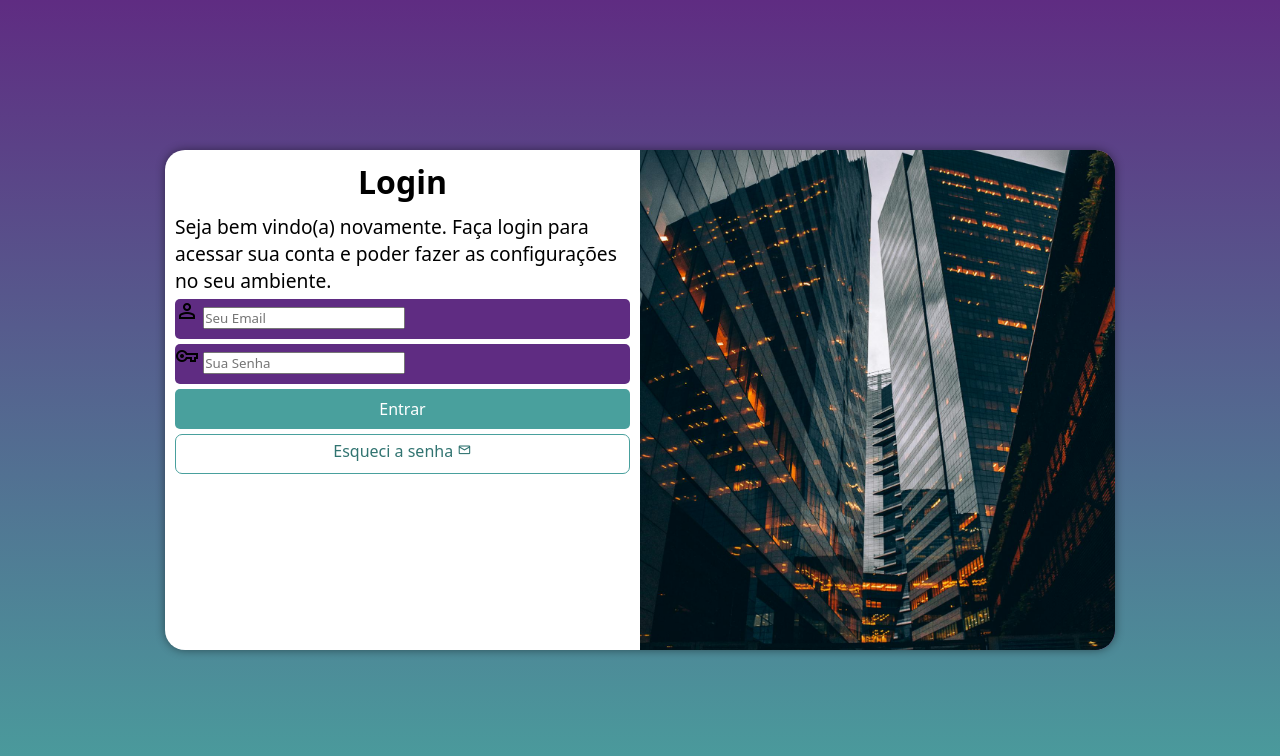
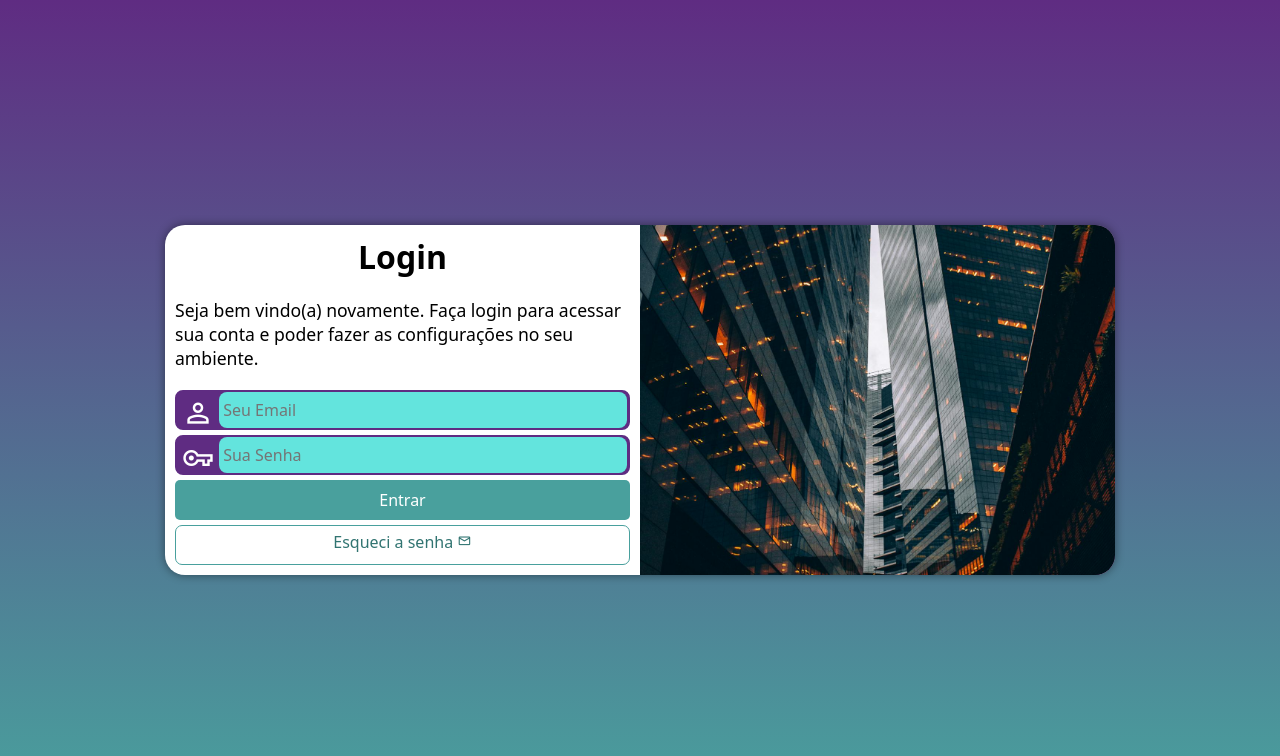
Before and after one commit to Joran-Vini/projeto-login, a plain HTML site: page index.html in a window 1280 px wide. Drawn offline with nearby package versions, Linux system fonts and the light colour scheme.

Commit message:
finalização

```diff
--- a/estilos/media-query.css
+++ b/estilos/media-query.css
@@ -8,6 +8,7 @@
     }
     section#login {
         width: 80vw;
+        height: 280px;
     }
     section#login > div#imagem {
         float: left;
@@ -31,6 +32,7 @@
     }
     section#login {
         width: 950px;
+        height: 350px;
     }
     section#login > div#imagem {
         float: right;
@@ -45,6 +47,7 @@
         font-size: 2em;
     }
     div#formulario > p {
-        font-size: 1.2em;
+        font-size: 1.1em;
+        margin: 20px 0px;
     }
 }
--- a/estilos/style.css
+++ b/estilos/style.css
@@ -25,13 +25,13 @@ section#login {
     position: absolute;
     top: 50%;
     left: 50%;
-    transform: translate(-50%, -50%);
     background-color: white;
     width: 280px;
     height: 500px;
     border-radius: 20px;
     box-shadow:0px 0px 10px rgba(0, 0, 0, 0.452) ;
     overflow: hidden;
+    transform: translate(-50%, -50%);
     transition: width .3s, height .3s;
     transition-timing-function: ease;
 }
@@ -54,13 +54,33 @@ div#formulario > p {
 form > div.campo {
     display: block;
     background-color: #5f2c82;
+    border: 2px solid #5f2c82;
     width: 100%;
     height: 40px;
-    border-radius: 5px;
+    border-radius: 8px;
     margin: 5px 0px;
 }
 div.campo > label {
     display: none;
+}
+div.campo > span {
+    color: white;
+    font-size: 2em;
+    width: 38px;
+    padding: 5px;
+}
+div.campo > input {
+    background-color: #63e4dd;
+    font-size: 1em;
+    width: calc(100% - 43px);
+    height: 100%;
+    border: 0px;
+    border-radius: 8px;
+    padding: 4px;
+    transform: translateY(-13px);
+}
+div.campo > input:focus-within {
+    background-color: white;
 }
 form > input[type=submit] {
     display: block;
```
